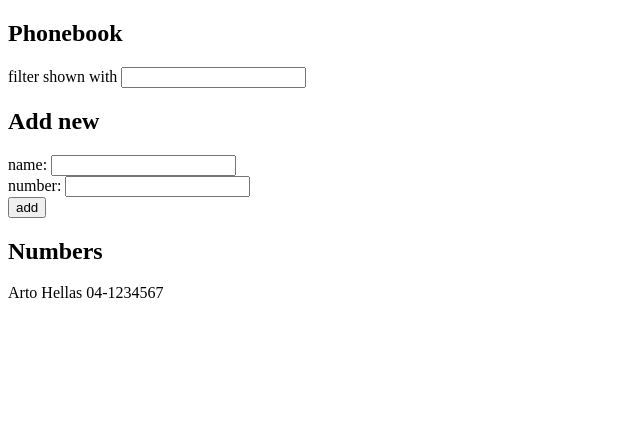
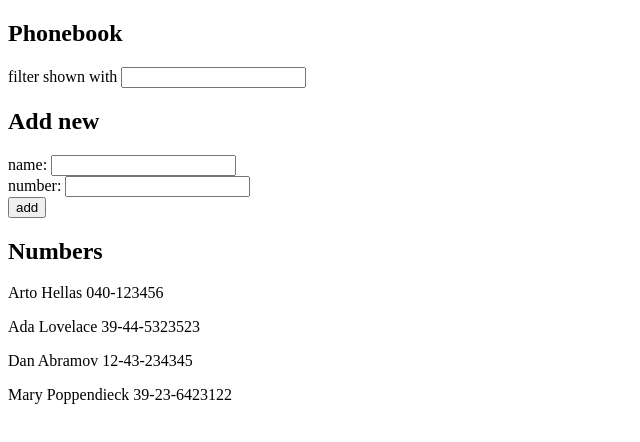
Before and after one commit to wuhyn/full-stack-open, a React (Create React App) app in the folder part2/phonebook/: page / in a window 1280 px wide. Shown: the top 442 px of the page, without its empty margins (0-640 px from the left). Built offline with nearby package versions, Linux system fonts and the light colour scheme; data requests are answered from the project's data file.

Commit message:
Add axios library to read from dev only db.json database

```diff
--- /dev/null
+++ b/part2/phonebook/db.json
@@ -0,0 +1,24 @@
+{
+    "persons":[
+      {
+        "name": "Arto Hellas",
+        "number": "040-123456",
+        "id": 1
+      },
+      {
+        "name": "Ada Lovelace",
+        "number": "39-44-5323523",
+        "id": 2
+      },
+      {
+        "name": "Dan Abramov",
+        "number": "12-43-234345",
+        "id": 3
+      },
+      {
+        "name": "Mary Poppendieck",
+        "number": "39-23-6423122",
+        "id": 4
+      }
+    ]
+  }
--- a/part2/phonebook/package.json
+++ b/part2/phonebook/package.json
@@ -6,6 +6,7 @@
     "@testing-library/jest-dom": "^5.17.0",
     "@testing-library/react": "^13.4.0",
     "@testing-library/user-event": "^13.5.0",
+    "axios": "^1.4.0",
     "react": "^18.2.0",
     "react-dom": "^18.2.0",
     "react-scripts": "5.0.1",
@@ -15,7 +16,8 @@
     "start": "react-scripts start",
     "build": "react-scripts build",
     "test": "react-scripts test",
-    "eject": "react-scripts eject"
+    "eject": "react-scripts eject",
+    "server": "json-server --p 3001 --watch db.json"
   },
   "eslintConfig": {
     "extends": [
--- a/part2/phonebook/src/App.js
+++ b/part2/phonebook/src/App.js
@@ -1,20 +1,26 @@
-import { useState } from 'react'
+import { useState, useEffect } from 'react'
+import axios from 'axios'
 import Filter from './components/Filter'
 import Persons from './components/Persons'
 import Form from './components/Form'
 
 const App = () => {
-  // Define defauly persons object
-  const [persons, setPersons] = useState([
-    { name: 'Arto Hellas',
-      number: '04-1234567'
-    }
-  ])
-
   // Define state variables
+  const [persons, setPersons] = useState([])
   const [newName, setNewName] = useState('')
   const [newNumber, setNewNumber] = useState('')
   const [search, setSearch] = useState('')
+
+  // Read and set data from server
+  useEffect(() => {
+    axios
+      .get('http://localhost:3001/persons')
+      .then(response => {
+        setPersons(response.data)
+      })
+  }, [])
+
+  console.log(persons)
 
   // Display all persons, or filter if the search function is used
   const phonebook = search.length > 0 ?
```
Also changed, not shown: 2 other files (tests, documents, lock files or other folders).
